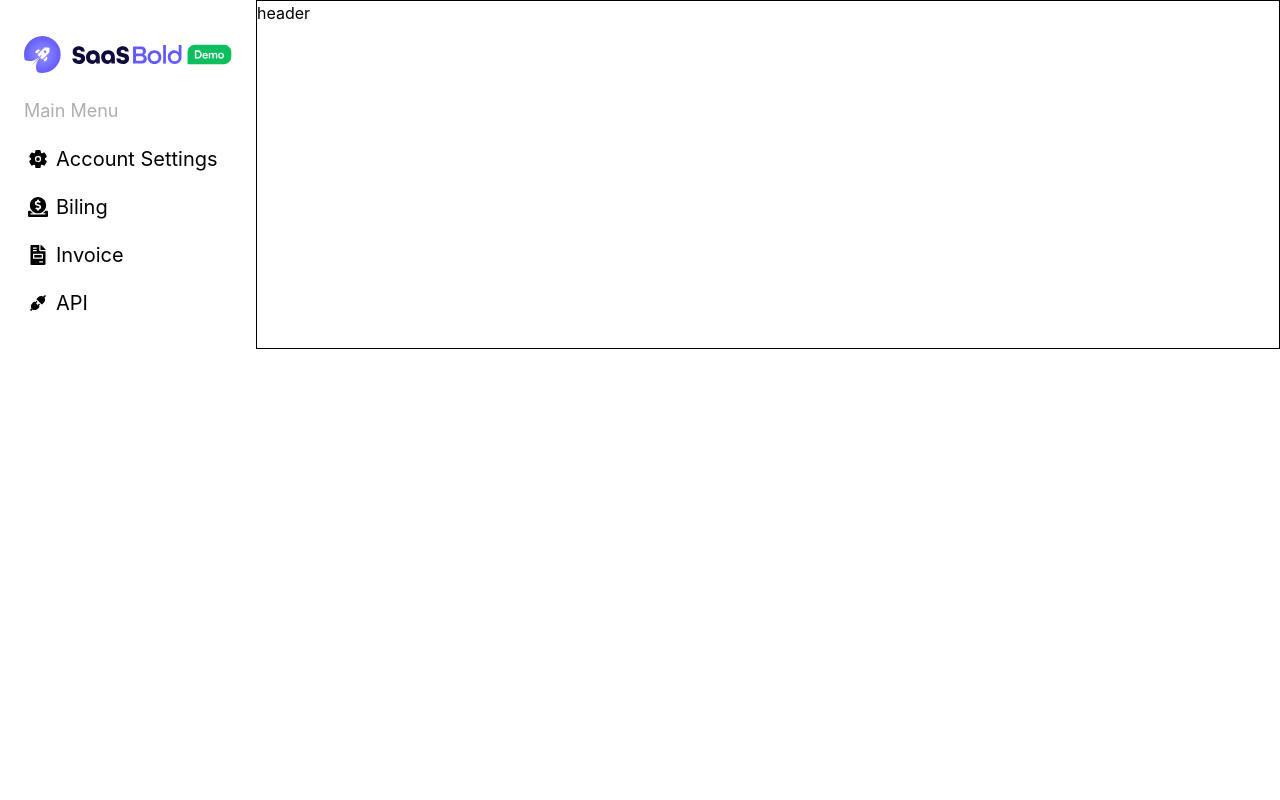
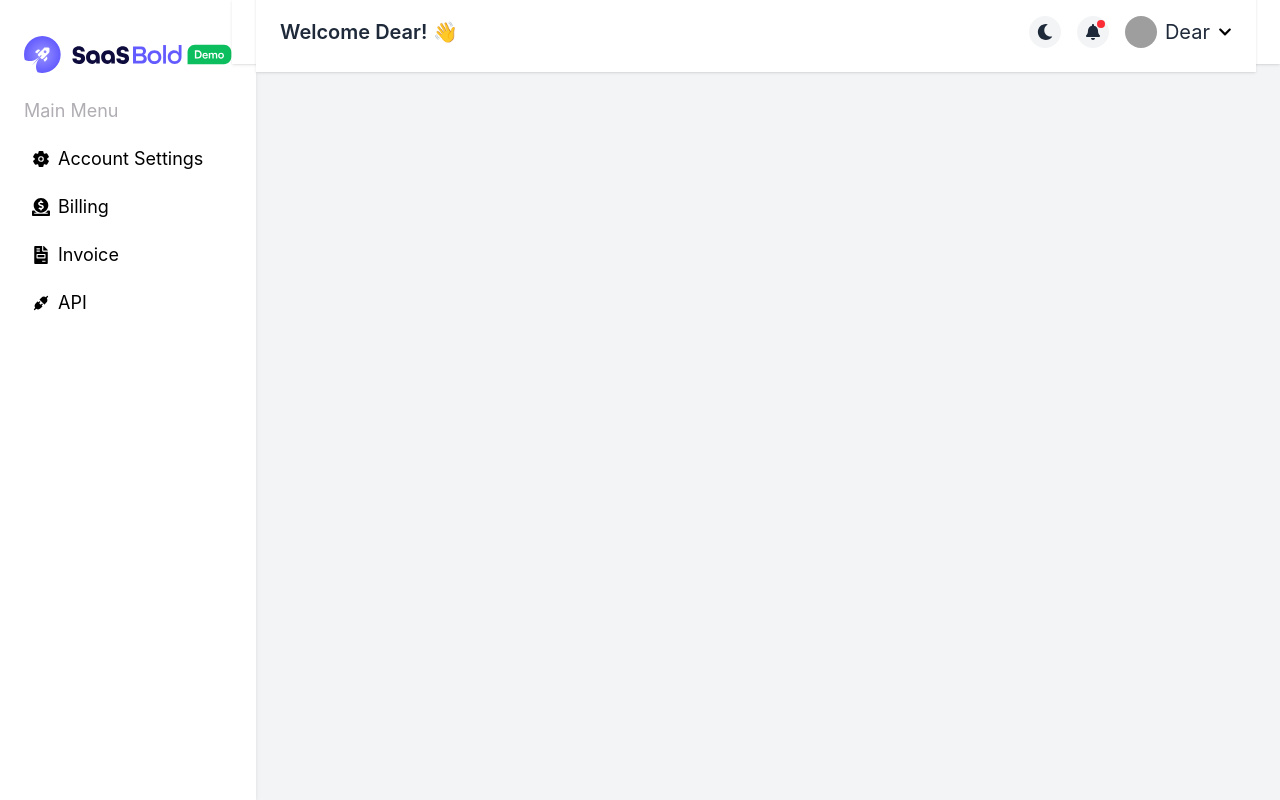
Before and after one commit to suma388/demo-site, a React (Vite) app: page /user in a window 1280 px wide. Built offline with nearby package versions, Linux system fonts and the light colour scheme; grey boxes are pictures that could not be loaded.

Commit message:
add updated files

```diff
--- a/src/component/Header.jsx
+++ b/src/component/Header.jsx
@@ -1,7 +1,117 @@
-import React from "react";
+import { useState, useEffect } from "react";
+import { FaBell, FaSun, FaMoon, FaChevronDown } from "react-icons/fa";
+import { Link } from "react-router";
 
-const Header = () => {
-  return <div>header</div>;
-};
+export default function Header() {
+  const [dark, setDark] = useState(false);
+  const [showNotif, setShowNotif] = useState(false);
+  const [showMenu, setShowMenu] = useState(false);
 
-export default Header;
+  useEffect(() => {
+    if (dark) {
+      document.documentElement.classList.add("dark");
+    } else {
+      document.documentElement.classList.remove("dark");
+    }
+  }, [dark]);
+
+  return (
+    <div className=" w-full flex items-center justify-between px-6 py-6 shadow bg-white dark:bg-gray-900">
+      {" "}
+      {/* Left */}{" "}
+      <h1 className="text-xl font-semibold text-gray-800 dark:text-white">
+        {" "}
+        Welcome Dear! 👋{" "}
+      </h1>
+      {/* Right */}
+      <div className="flex items-center gap-4 relative">
+        {/* Theme Toggle */}
+        <button
+          onClick={() => setDark(!dark)}
+          className="p-2 rounded-full bg-gray-100 dark:bg-gray-800 text-gray-800 dark:text-white"
+        >
+          {dark ? <FaSun size={16} /> : <FaMoon size={16} />}
+        </button>
+
+        {/* Notification */}
+        <div className="relative">
+          <button
+            onClick={() => setShowNotif(!showNotif)}
+            className="p-2 rounded-full bg-gray-100 dark:bg-gray-800 text-gray-800 dark:text-white relative"
+          >
+            <FaBell size={16} />
+            <span className="absolute top-1 right-1 w-2 h-2 bg-red-500 rounded-full"></span>
+          </button>
+
+          {showNotif && (
+            <div className="absolute right-0 mt-2 w-72 bg-white dark:bg-gray-800 shadow-lg rounded-lg p-3 z-50">
+              <h3 className="text-xl font-semibold mb-2 text-gray-800 dark:text-white">
+                Notifications
+              </h3>
+
+              <div className="space-y-2">
+                <div className="p-2 rounded hover:bg-gray-100 dark:hover:bg-gray-700 cursor-pointer">
+                  <p className=" text-gray-800 dark:text-white">
+                    💰 Payment received
+                  </p>
+                  <span className="text-xs text-gray-500">2 min ago</span>
+                </div>
+
+                <div className="p-2 rounded hover:bg-gray-100 dark:hover:bg-gray-700 cursor-pointer">
+                  <p className=" text-gray-800 dark:text-white">
+                    📩 New message from client
+                  </p>
+                  <span className="text-xs text-gray-500">10 min ago</span>
+                </div>
+
+                <div className="p-2 rounded hover:bg-gray-100 dark:hover:bg-gray-700 cursor-pointer">
+                  <p className=" text-gray-800 dark:text-white">
+                    🚀 New Update is here!
+                  </p>
+                  <span className="text-xs text-gray-500">1 hour ago</span>
+                </div>
+              </div>
+
+              <Link to="/user/notification">
+                <button className="w-full mt-3 py-2 text-lg bg-gray-100 dark:bg-gray-700 rounded hover:bg-gray-200 dark:hover:bg-gray-600 text-gray-800 dark:text-white">
+                  View All Notifications
+                </button>
+              </Link>
+            </div>
+          )}
+        </div>
+
+        {/* Profile */}
+        <div
+          className="relative"
+          onMouseEnter={() => setShowMenu(true)}
+          onMouseLeave={() => setShowMenu(false)}
+        >
+          <div className="flex items-center gap-2 cursor-pointer">
+            <img
+              src="https://i.pravatar.cc/40"
+              alt="profile"
+              className="w-8 h-8 rounded-full"
+            />
+            <span className="text-gray-800 text-xl dark:text-white">Dear</span>
+            <FaChevronDown size={14} />
+          </div>
+
+          {showMenu && (
+            <div className="absolute right-0 top-10 w-48 bg-white dark:bg-gray-800 shadow-lg rounded-lg p-2 z-50">
+              <button className="w-full text-left px-3 py-2 hover:bg-gray-100 dark:hover:bg-gray-700 rounded text-gray-800 dark:text-white">
+                👤 Profile
+              </button>
+              <button className="w-full text-left px-3 py-2 hover:bg-gray-100 dark:hover:bg-gray-700 rounded text-gray-800 dark:text-white">
+                ⚙️ Account Settings
+              </button>
+              <button className="w-full text-left px-3 py-2 hover:bg-gray-100 dark:hover:bg-gray-700 rounded text-red-500">
+                🚪 Logout
+              </button>
+            </div>
+          )}
+        </div>
+      </div>
+    </div>
+  );
+}
--- a/src/layouts/UserLayOut.jsx
+++ b/src/layouts/UserLayOut.jsx
@@ -1,35 +1,49 @@
 import React from "react";
-import { Outlet } from "react-router";
 import Logo from "../assets/logo.svg";
 import { IoSettings } from "react-icons/io5";
 import { FaDonate, FaFileInvoice } from "react-icons/fa";
 import { AiFillApi } from "react-icons/ai";
 import Header from "../component/Header";
+import { NavLink, Outlet } from "react-router";
 
 const UserLayOut = () => {
   return (
-    <div className="grid grid-cols-5">
-      <div className="col-span-1 p-6">
+    <div className="h-screen bg-gray-100">
+      {/*Sidebar*/}
+      <div className="fixed left-0 top-0 w-64 h-full bg-white p-6 shadow-md">
         <img className="mt-3 mb-6" src={Logo} alt="" />
+
         <h2 className="text-[#b0adb3] text-lg mb-3">Main Menu</h2>
+
         <ul className="grid gap-1">
-          <li className="text-xl hover:text-[#998bff] hover:bg-[#efeeff] rounded-lg py-2 px-1 flex gap-2 items-center">
-            <IoSettings /> Account Settings
+          <NavLink to="/user/accountSettings">
+            <li className="text-lg hover:text-[#998bff] hover:bg-[#efeeff] rounded-lg py-2 px-2 flex gap-2 items-center cursor-pointer">
+              <IoSettings /> Account Settings
+            </li>
+          </NavLink>
+
+          <li className="text-lg hover:text-[#998bff] hover:bg-[#efeeff] rounded-lg py-2 px-2 flex gap-2 items-center cursor-pointer">
+            <FaDonate /> Billing
           </li>
-          <li className="text-xl hover:text-[#998bff] hover:bg-[#efeeff] rounded-lg py-2 px-1 flex gap-2 items-center">
-            <FaDonate /> Biling
-          </li>
-          <li className="text-xl hover:text-[#998bff] hover:bg-[#efeeff] rounded-lg py-2 px-1 flex gap-2 items-center">
+
+          <li className="text-lg hover:text-[#998bff] hover:bg-[#efeeff] rounded-lg py-2 px-2 flex gap-2 items-center cursor-pointer">
             <FaFileInvoice /> Invoice
           </li>
-          <li className="text-xl hover:text-[#998bff] hover:bg-[#efeeff] rounded-lg py-2 px-1 flex gap-2 items-center">
+
+          <li className="text-lg hover:text-[#998bff] hover:bg-[#efeeff] rounded-lg py-2 px-2 flex gap-2 items-center cursor-pointer">
             <AiFillApi /> API
           </li>
         </ul>
       </div>
-      <div className="col-span-4 border">
-        <Header></Header>
-        <Outlet></Outlet>
+
+      {/* Main Content Area */}
+      <div className="ml-64">
+        <div className="fixed top-0 left-58 right-0 h-16 bg-white shadow z-10 flex items-center px-6">
+          <Header />
+        </div>
+        <div className="pt-16 p-6 h-screen overflow-y-auto">
+          <Outlet></Outlet>
+        </div>
       </div>
     </div>
   );
--- a/src/main.jsx
+++ b/src/main.jsx
@@ -12,6 +12,7 @@ import Blogs from "./pages/Blogs.jsx";
 import Users from "./pages/Users.jsx";
 import Home from "./pages/Home.jsx";
 import UserLayOut from "./layouts/UserLayOut.jsx";
+import Notification from "./pages/Notification.jsx";
 
 const router = createBrowserRouter([
   {
@@ -41,6 +42,12 @@ const router = createBrowserRouter([
   {
     path: "/user",
     Component: UserLayOut,
+    children: [
+      {
+        path: "notification",
+        Component: Notification,
+      },
+    ],
   },
 ]);
 
--- /dev/null
+++ b/src/pages/Notification.jsx
@@ -0,0 +1,44 @@
+import React from "react";
+
+const Notification = () => {
+  return (
+    <div className="my-5 p-3">
+      <h1 className="text-3xl font-bold">Notifications</h1>
+      <div className="space-y-2 mt-5">
+        <div className="p-2 bg-gray-100 rounded hover:bg-gray-300 dark:hover:bg-gray-700 cursor-pointer">
+          <p className="text-xl font-bold text-gray-800 dark:text-white">
+            💰 Payment received
+          </p>
+          <p className="text-lg">
+            Your payment was processed successfully. Subscription renewed for
+            another month. Your plan has been upgraded to Pro.
+          </p>
+          <span className="text-gray-500">2 min ago</span>
+        </div>
+
+        <div className="p-2 bg-gray-100 rounded hover:bg-gray-300 dark:hover:bg-gray-700 cursor-pointer">
+          <p className="text-xl font-bold text-gray-800 dark:text-white">
+            📩 New message from client
+          </p>
+          <p className="text-lg">
+            System maintenance scheduled for tonight. Bug fixes and performance
+            improvements released. Your data has been synced successfully.
+          </p>
+          <span className=" text-gray-500">10 min ago</span>
+        </div>
+        <div className="p-2 bg-gray-100 rounded hover:bg-gray-300 dark:hover:bg-gray-700 cursor-pointer">
+          <p className="text-xl font-bold text-gray-800 dark:text-white">
+            🚀 New Update is here!
+          </p>
+          <p className="text-lg">
+            Your profile has been updated successfully. New login detected from
+            a new device. Password changed successfully.
+          </p>
+          <span className=" text-gray-500">1 hour ago</span>
+        </div>
+      </div>
+    </div>
+  );
+};
+
+export default Notification;
```
